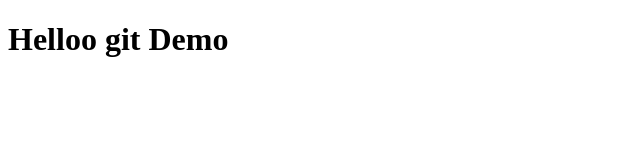
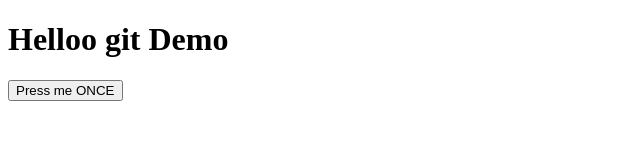
Before and after one commit to vedaanth-arch/LocalRepo, a plain HTML site: page index.html in a window 1280 px wide. Shown: the whole page, without its empty margins (0-640 px from the left). Drawn offline with Linux system fonts and the light colour scheme.

Commit message:
Add button

```diff
--- a/index.html
+++ b/index.html
@@ -7,5 +7,6 @@
 </head>
 <body>
     <h1>Helloo git Demo</h1>
+    <button>Press me ONCE</button>
 </body>
 </html>
```
